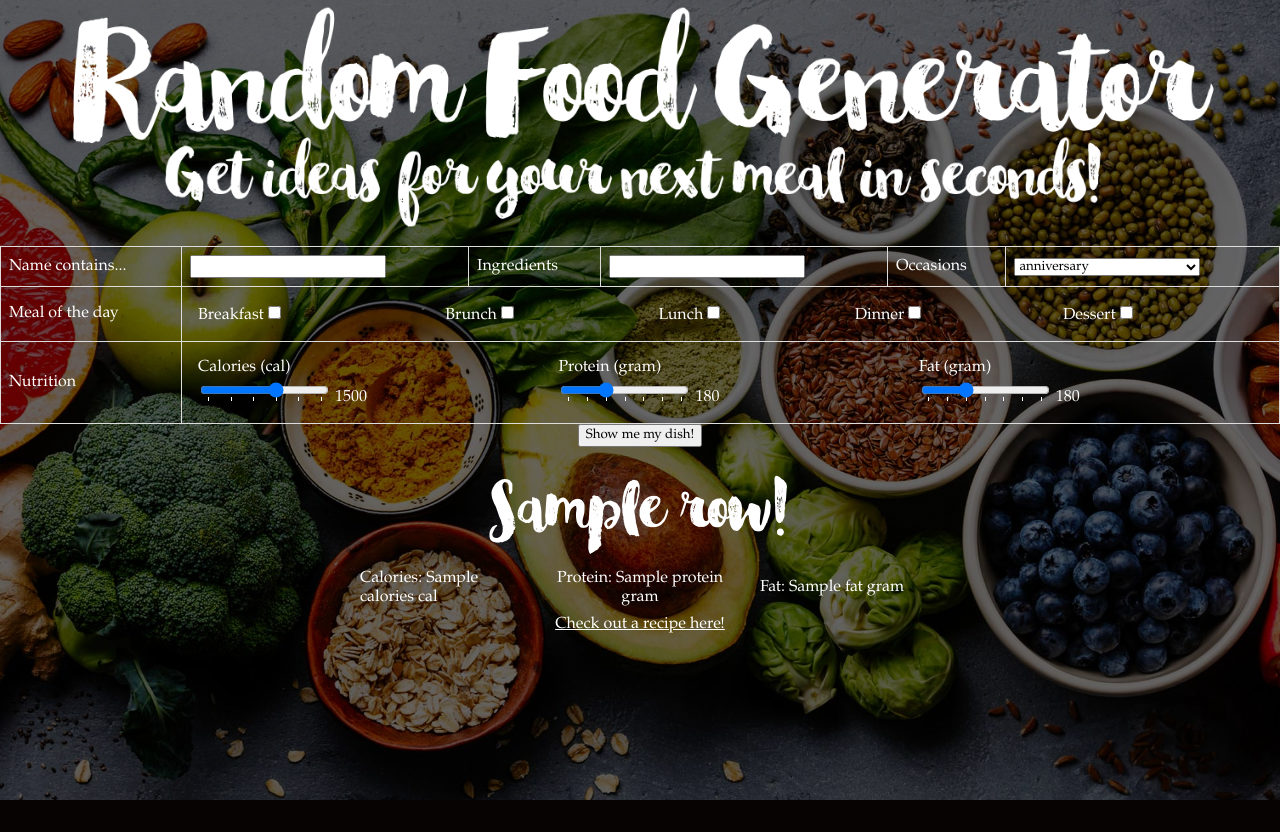
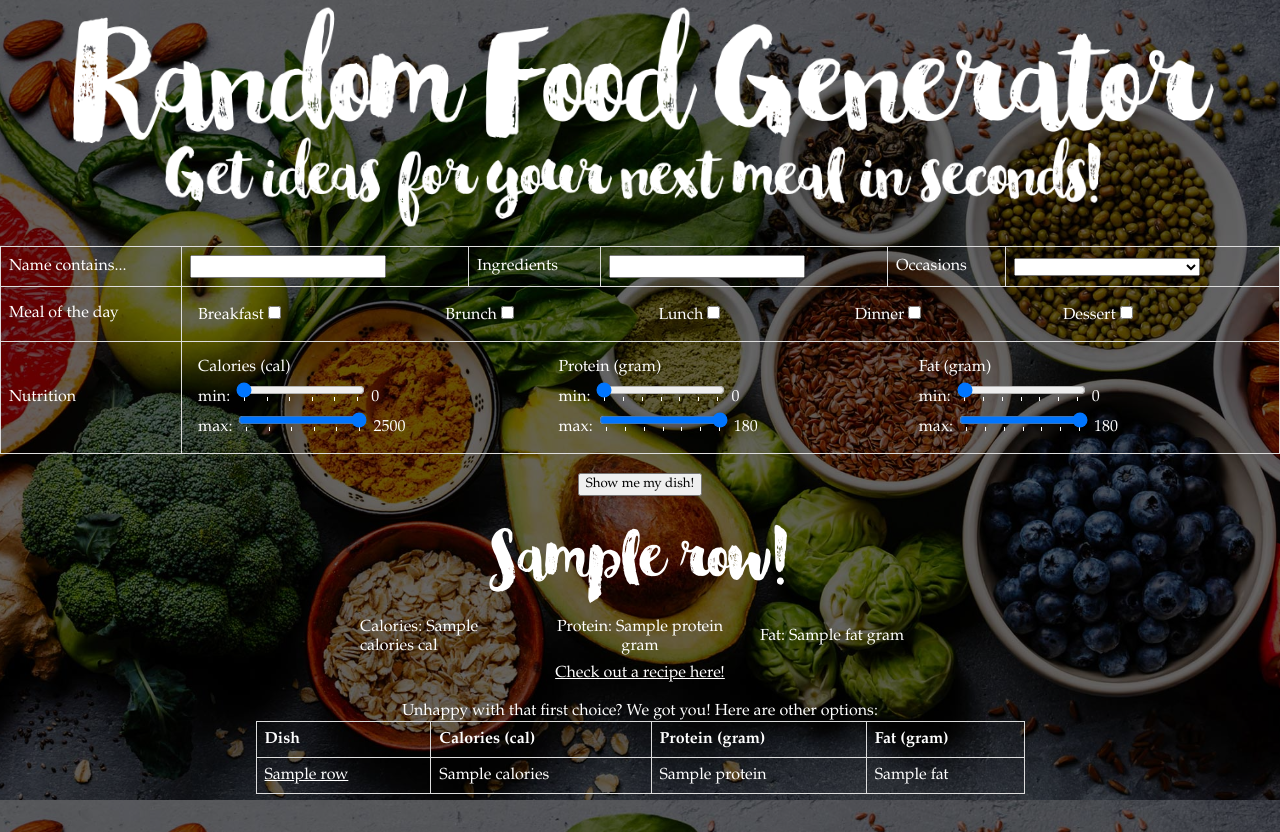
Before and after one commit to nganvu/DishGenerator, a Flask app: template templates/index.html in a window 1280 px wide. Before the commit the page ends 800 px from the top, so only its background shows below. Run offline with Flask 2, Linux system fonts and the light colour scheme; the template is opened without the code that fills it: values that come from a table or form of the project are taken from there, most other values are stand-ins (such as "Sample title", 1, 10 or a date in 2020).

Commit message:
add javascript;

```diff
--- a/app.py
+++ b/app.py
@@ -97,16 +97,25 @@ def employees():
                 query += " and timing.`{}` = true".format(time)
 
         calories = request.form["calories"]
-        if calories:
-            query += " and nutrition.calories < {}".format(calories)
+        mincalories = request.form["mincalories"]
+        if calories and mincalories:
+            query += " and nutrition.calories between {} and {}"\
+                .format(mincalories, calories)
+
         protein = request.form["protein"]
+        minprotein = request.form["minprotein"]
         if protein:
-            query += " and nutrition.protein < {}".format(protein)
+            query += " and nutrition.protein between {} and {}"\
+                .format(minprotein, protein)
+
+        fat = request.form["fat"]
+        minfat = request.form["minfat"]
         fat = request.form["fat"]
         if fat:
-            query += " and nutrition.fat < {}".format(fat)
+            query += " and nutrition.fat between {} and {}"\
+                .format(minfat, fat)
 
-        query += " order by rand() limit 1"
+        query += " order by rand() limit 3"
 
         print(query)
 
--- a/templates/index.html
+++ b/templates/index.html
@@ -37,6 +37,16 @@ body {
 }
 
 </style>
+<script type="text/javascript">
+function toggleSQL() {
+  var x = document.getElementById("sql_query");
+  if (x.style.display === "none") {
+    x.style.display = "block";
+  } else {
+    x.style.display = "none";
+  }
+}
+</script>
 <head>
     <meta charset="UTF-8">
     <title>Dish Generator</title>
@@ -63,19 +73,23 @@ body {
     <tr>
         <td>Name contains...</td>
         <td>
-            <input id="name" name="name" type="text" value=""
+            <input id="name" name="name" type="text"
+            value="{{ request.form['name'] }}"
             style="color: black;">
         </td>
 
         <td>{{ form.ingredients.label }}</td>
         <td>
-            <input id="ingredients" name="ingredients" type="text" value=""
+            <input id="ingredients" name="ingredients" type="text"
+            value="{{ request.form['ingredients'] }}"
             style="color: black;">
         </td>
 
         <td>{{ form.occasions.label }}</td>
         <td><!-- {{ form.occasions()}} -->
-            <select class="input" name="occasions" style="color: black;">
+            <select class="input" name="occasions" style="color: black;"
+                value="{{ request.form['occasions'] }}">
+                <option value=""></option>
                 <option value="anniversary">anniversary</option>
                 <option value="back to school">back to school</option>
                 <option value="backyard bbq">backyard bbq</option>
@@ -157,11 +171,31 @@ body {
             <table class="input" style="width:100%, border: 0px">
 
             <tr style="background-color: rgba(0, 0, 0, 0);">
+                <!-- ########## CALORIES ########## -->
                 <td style="border: 0px; width: 33.33%;">
                 <label for="calories">Calories (cal)</label>
-                <div class="container">
+
+                <div class="container">min:
+                <input type="range" name="mincalories" min="0" max="2500"
+                    value="0" step="100" list="mincaloriesTickmarks"
+                    id="mincaloriesInput"
+                    oninput="mincaloriesOutput.value = mincaloriesInput.value">
+                <datalist id="mincaloriesTickmarks">
+                <option>0</option>
+                <option>500</option>
+                <option>1000</option>
+                <option>1500</option>
+                <option>2000</option>
+                <option>2500</option>
+                </datalist>
+                <output id="mincaloriesOutput" for="mincaloriesInput">
+                    0
+                </output>
+                </div>
+
+                <div class="container">max:
                 <input type="range" name="calories" min="0" max="2500"
-                    value="1500" step="100" list="caloriesTickmarks"
+                    value="2500" step="100" list="caloriesTickmarks"
                     id="caloriesInput"
                     oninput="caloriesOutput.value = caloriesInput.value">
                 <datalist id="caloriesTickmarks">
@@ -172,15 +206,38 @@ body {
                 <option>2000</option>
                 <option>2500</option>
                 </datalist>
-                <output id="caloriesOutput" for="caloriesInput">1500</output>
+                <output id="caloriesOutput" for="caloriesInput">
+                    2500
+                </output>
                 </div>
                 </td>
 
+                <!-- ########## PROTEIN ########## -->
                 <td style="border: 0px; width: 33.33%;">
-                <label for="calories">Protein (gram)</label>
-                <div class="container">
+                <label for="protein">Protein (gram)</label>
+
+                <div class="container">min:
+                <input type="range" name="minprotein" min="0" max="180"
+                    value="0" step="10" list="minproteinTickmarks"
+                    id="minproteinInput"
+                    oninput="minproteinOutput.value = minproteinInput.value">
+                <datalist id="minproteinTickmarks">
+                <option>0</option>
+                <option>30</option>
+                <option>60</option>
+                <option>90</option>
+                <option>120</option>
+                <option>150</option>
+                <option>180</option>
+                </datalist>
+                <output id="minproteinOutput" for="minproteinInput">
+                    0
+                </output>
+                </div>
+
+                <div class="container">max:
                 <input type="range" name="protein" min="0" max="180"
-                    value="60" step="10" list="proteinTickmarks"
+                    value="180" step="10" list="proteinTickmarks"
                     id="proteinInput"
                     oninput="proteinOutput.value = proteinInput.value">
                 <datalist id="proteinTickmarks">
@@ -192,15 +249,36 @@ body {
                 <option>150</option>
                 <option>180</option>
                 </datalist>
-                <output id="proteinOutput" for="proteinInput">180</output>
+                <output id="proteinOutput" for="proteinInput">
+                    180
+                </output>
                 </div>
                 </td>
 
+                <!-- ########## FAT ########## -->
                 <td style="border: 0px; width: 33.33%;">
-                <label for="calories">Fat (gram)</label>
-                <div class="container">
+                <label for="fat">Fat (gram)</label>
+
+                <div class="container">min:
+                <input type="range" name="minfat" min="0" max="180"
+                    value="0" step="10" list="minfatTickmarks"
+                    id="minfatInput"
+                    oninput="minfatOutput.value = minfatInput.value">
+                <datalist id="minfatTickmarks">
+                <option>0</option>
+                <option>30</option>
+                <option>60</option>
+                <option>90</option>
+                <option>120</option>
+                <option>150</option>
+                <option>180</option>
+                </datalist>
+                <output id="minfatOutput" for="minfatInput">0</output>
+                </div>
+
+                <div class="container">max:
                 <input type="range" name="fat" min="0" max="180"
-                    value="60" step="10" list="fatTickmarks"
+                    value="180" step="10" list="fatTickmarks"
                     id="fatInput"
                     oninput="fatOutput.value = fatInput.value">
                 <datalist id="fatTickmarks">
@@ -222,7 +300,7 @@ body {
         </td>
     </tr>
     </table>
-
+    </br>
     <div style="text-align: center;">
         <input id="submit" name="submit" type="submit" value="Show me my dish!"
         style="color: black;">
@@ -231,60 +309,70 @@ body {
 </form>
 
 </br>
-<!-- <div>
-SQL query:
-{% if query %}
-    {{ query }}
-{% endif %}
-</div> -->
 </br>
 
 {% if result %}
 <div style="text-align: center;">
-{% for row in result %}
-<div style="font-family: 'Glamour Brush'; font-size: 4em">{{ row.title }}!</div>
+    <div style="font-family: 'Glamour Brush'; font-size: 4em">
+        {{ result[0].title }}!
+    </div>
     <table style="width:100%">
         <td style="border: 0px; width: 27.5%;"></td>
         <td style="border: 0px; width: 15%;">
-         Calories: {{ row.calories }} cal
+             Calories: {{ result[0].calories }} cal
          </td>
         <td style="border: 0px; width: 15%; text-align: center;">
-         Protein: {{ row.protein }} gram
+             Protein: {{ result[0].protein }} gram
          </td>
         <td style="border: 0px; width: 15%; text-align: center;">
-         Fat: {{ row.fat }} gram
+             Fat: {{ result[0].fat }} gram
          </td>
         <td style="border: 0px; width: 27.5%; text-align: center;"></td>
     </table>
-<a href={{ row.link.link }}>Check out a recipe here!</a>
-{% endfor %}
-</div>
+    <a href={{ result[0].link.link }}>Check out a recipe here!</a>
+
+    </br>
+    </br>
 {% endif %}
 
-<!-- <table style="width:100%">
-    {% if result %}
-
+{% if result and result[1:] %}
+    Unhappy with that first choice? We got you! Here are other options:
+    <table style="width:100%">
         <tr>
-        <th>Title</th>
-        <th>Recipe</th>
+            <th style="border: 0px; width: 20%;"></th>
+            <th>Dish</th>
             <th>Calories (cal)</th>
             <th>Protein (gram)</th>
             <th>Fat (gram)</th>
+            <th style="border: 0px; width: 20%;"></th>
         </tr>
-    {% for row in result %}
+        {% for row in result[1:] %}
         <tr>
-        <td> {{ row.title }}</td>
+            <td style="border: 0px; width: 20%;"></td>
             <td>
-            <a href={{ row.link.link }}>{{ row.link.name }}></a>
-            </br>
-            {{ row.link.description }}
+                <a href={{ row.link.link }}>{{ row.title }}</a>
             </td>
             <td> {{ row.calories }}</td>
             <td> {{ row.protein }}</td>
             <td> {{ row.fat }}</td>
+            <td style="border: 0px; width: 20%;"></td>
         </tr>
         {% endfor %}
+    </table>
+</div>
 {% endif %}
-</table> -->
+
+</br>
+</br>
+{% if query %}
+<div style="text-align: center;">
+    <button onclick="toggleSQL()" style="color: black">Toggle SQL query</button>
+    <div id="sql_query" style="display: none">
+        {{ query }}
+    </div>
+</div>
+{% endif %}
+
+</div>
 </body>
 </html>
```
Also changed, not shown: 1 other file. Lines whose indentation alone changed are shown as unchanged.
